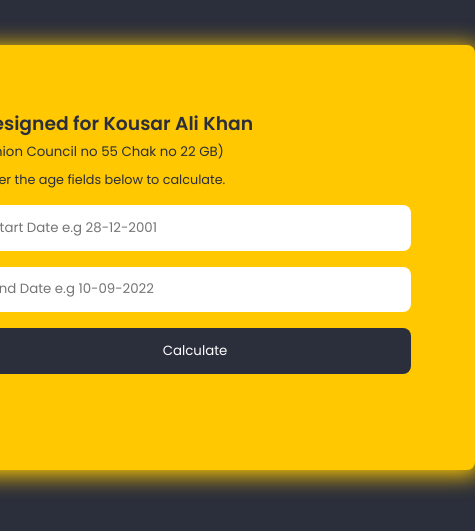
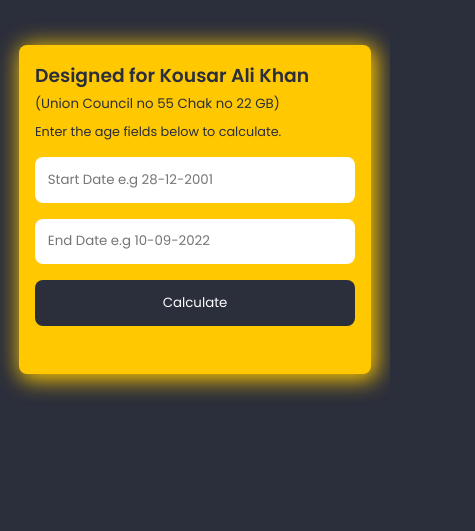
Before and after one commit to mumer119131/dates_diff_cal_web, a plain HTML site: page index.html in a window 390 px wide. Shown: the part 205-736 px from the top of the page, 475 px wide, since content can reach past the window. Drawn offline with nearby package versions, Linux system fonts and the light colour scheme; a small style sheet from the web is missing.

Commit message:
addde responsiveness

```diff
--- a/styles/style.css
+++ b/styles/style.css
@@ -94,3 +94,20 @@ nav h2 i{
     font-size: 1.8rem;
     margin-left: 0.3rem;
 }
+
+
+/* ==================MEDIA QURIES (MEDIUM DEVICES)=============== */
+
+@media screen and (max-width:1024px){
+
+
+}
+
+/* ==================MEDIA QURIES (SMALL DEVICES)=============== */
+
+@media screen and (max-width:600px) {
+    .age__calculator__container{
+        padding: 1rem;
+        width: 22rem;
+    }
+}
```
